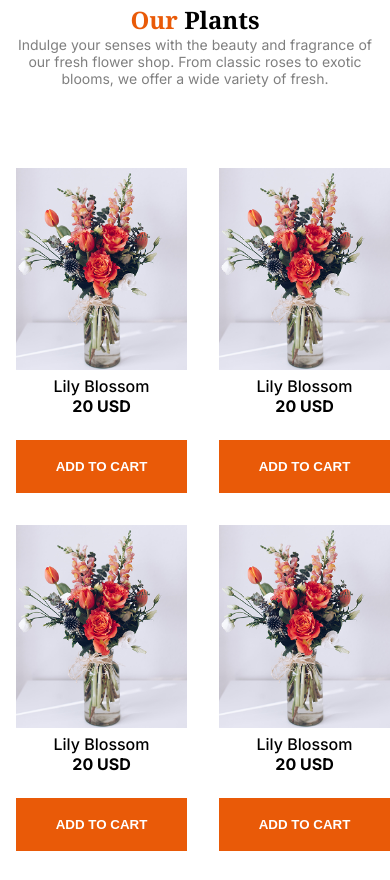
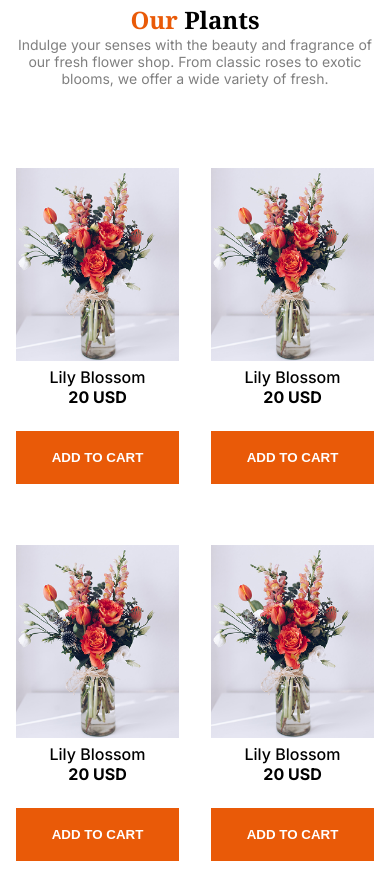
Before and after one commit to TSCTamim/Assignment-2, a plain HTML site: page index.html in a window 390 px wide. Shown: the part 699-1579 px from the top of the page. Drawn offline with Linux system fonts and the light colour scheme.

Commit message:
made card more responsive

```diff
--- a/styles/assignment.css
+++ b/styles/assignment.css
@@ -104,12 +104,13 @@ header ul li a {
 .card-container {
     display: grid;
     grid-template-columns: repeat(4, 1fr);
-    column-gap: 20px;
-    row-gap: 30px;
+    column-gap: 1rem;
+    row-gap: 1.8rem;
     margin-top: 49px;
+}
+.card img{
     width: 100%;
 }
-
 .card-title {
     font-weight: 500;
     font-size: 1.375rem;
@@ -295,17 +296,9 @@ input::placeholder {
         font-size: 0.875rem;
     }
 
-    .card {
-        width: 171px;
-    }
-
-    .card img {
-        width: 100%;
-    }
-
     .card-container {
         grid-template-columns: repeat(2, 1fr);
-        gap: 0px;
+        column-gap: 0px;
     }
 
     .section-title {
```
